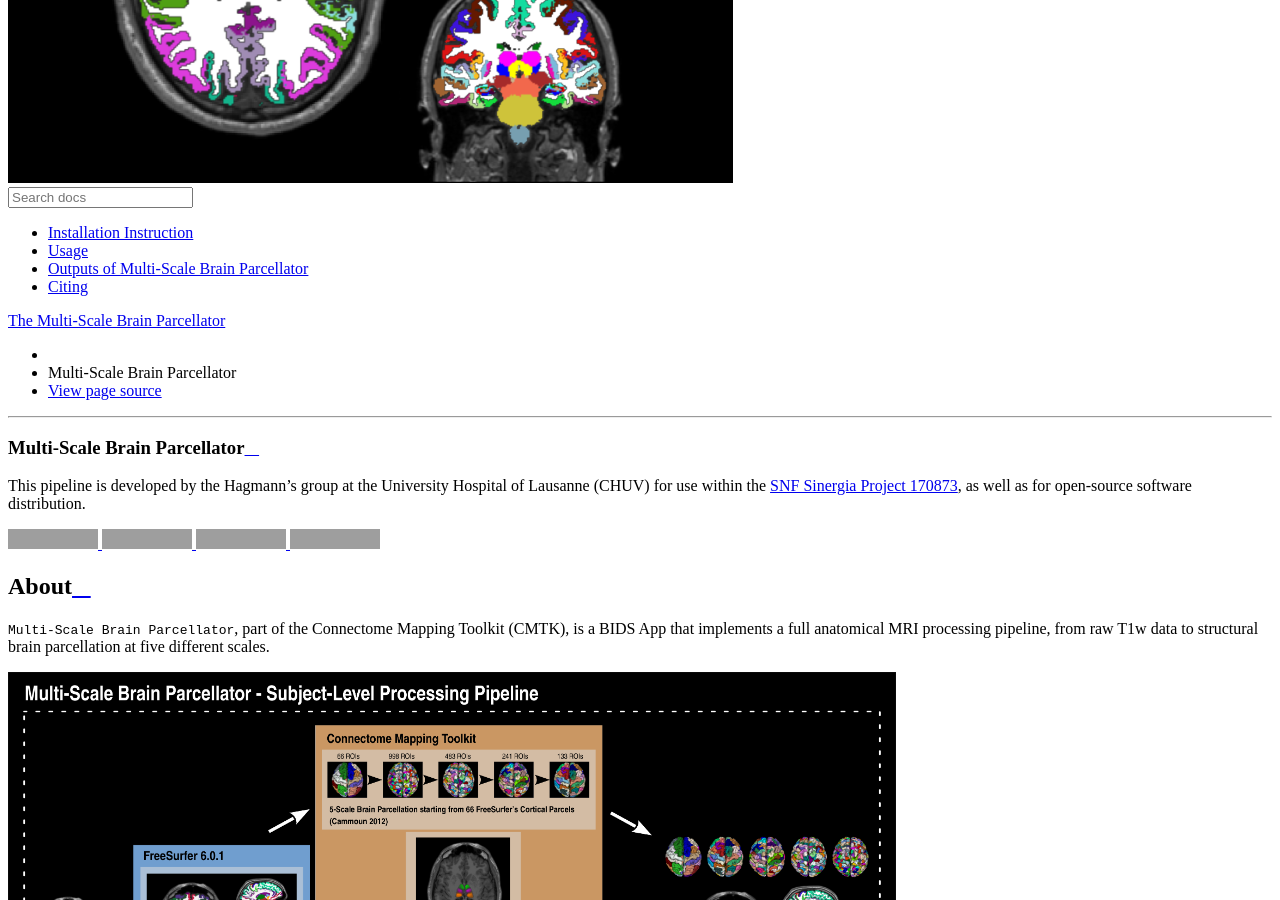
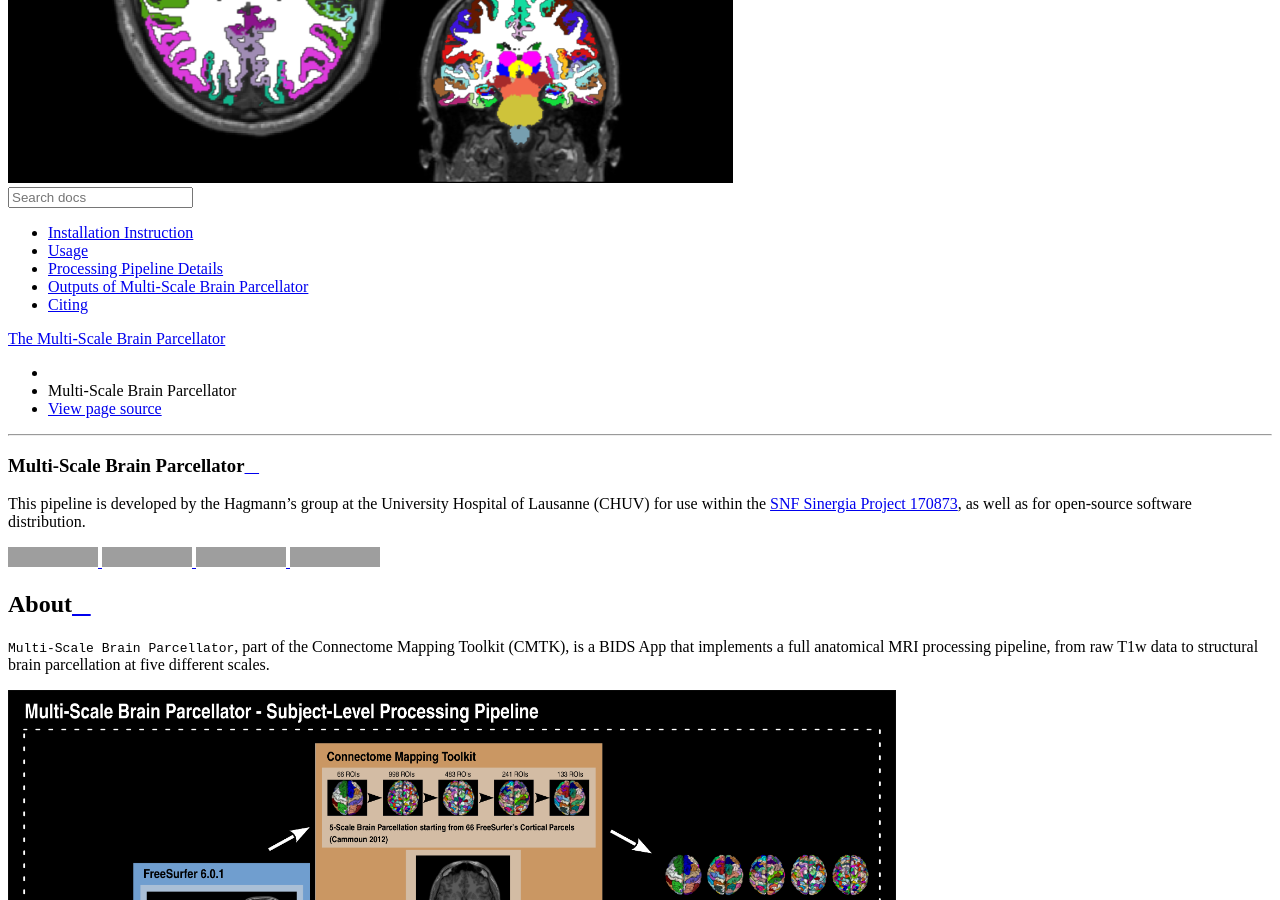
Before and after one commit to sebastientourbier/multiscalebrainparcellator, a Sphinx documentation site: the page built from docs/index.rst, in a window 1280 px wide and 900 px high, scrolled down 462 px. Built offline with Sphinx 7.4.7 and the Read the Docs theme 2.0.0, drawn with Linux system fonts in a browser that asks for light colours; pages that are not in the unit, such as notebooks, are missing from menus; the version number could not be read and is left out; some of the changed text lies outside the part shown; grey boxes are pictures that could not be loaded.

Commit message:
FIX: docs on outputs and pipeline workflow details

```diff
--- a/docs/index.rst
+++ b/docs/index.rst
@@ -73,5 +73,6 @@
    index
    installation
    usage
+   workflow
    outputs
    citing
--- a/docs/outputs.rst
+++ b/docs/outputs.rst
@@ -17,8 +17,8 @@
 Anatomical derivatives in the original ``T1w`` space are placed in each subject's ``anat`` subfolder including:
 
 - ``anat/sub-<subject_label>_T1w_space-orig_desc-head.nii.gz``
-- ``/anat/sub-<subject_label>_T1w_space-orig_desc-brain.nii.gz``
-- ``/anat/sub-<subject_label>_T1w_space-orig_desc-brain_mask.nii.gz``
+- ``anat/sub-<subject_label>_T1w_space-orig_desc-brain.nii.gz``
+- ``anat/sub-<subject_label>_T1w_space-orig_desc-brain_mask.nii.gz``
 
 - ``anat/sub-<subject_label>_T1w_space-orig_label-WM_dseg.nii.gz``
 - ``anat/sub-<subject_label>_T1w_space-orig_label-GM_dseg.nii.gz``
@@ -28,7 +28,7 @@
 
 - ``anat/sub-<subject_label>_T1w_space-orig_label-L2018_desc-<scale_label>_atlas.nii.gz``
 
-where ``<scale_label>`` : scale1, scale2, scale3, scale4, scale5 corresponds to the parcellation scale.
+where ``<scale_label>`` : ``scale1``, ``scale2``, ``scale3``, ``scale4``, ``scale5`` corresponds to the parcellation scale.
 
 Additionally, the description of parcel labels and the updated FreeSurfer color lookup table are saved:
 - ``anat/sub-<subject_label>_T1w_space-orig_label-L2018_desc-<scale_label>_atlas.graphml``
```
